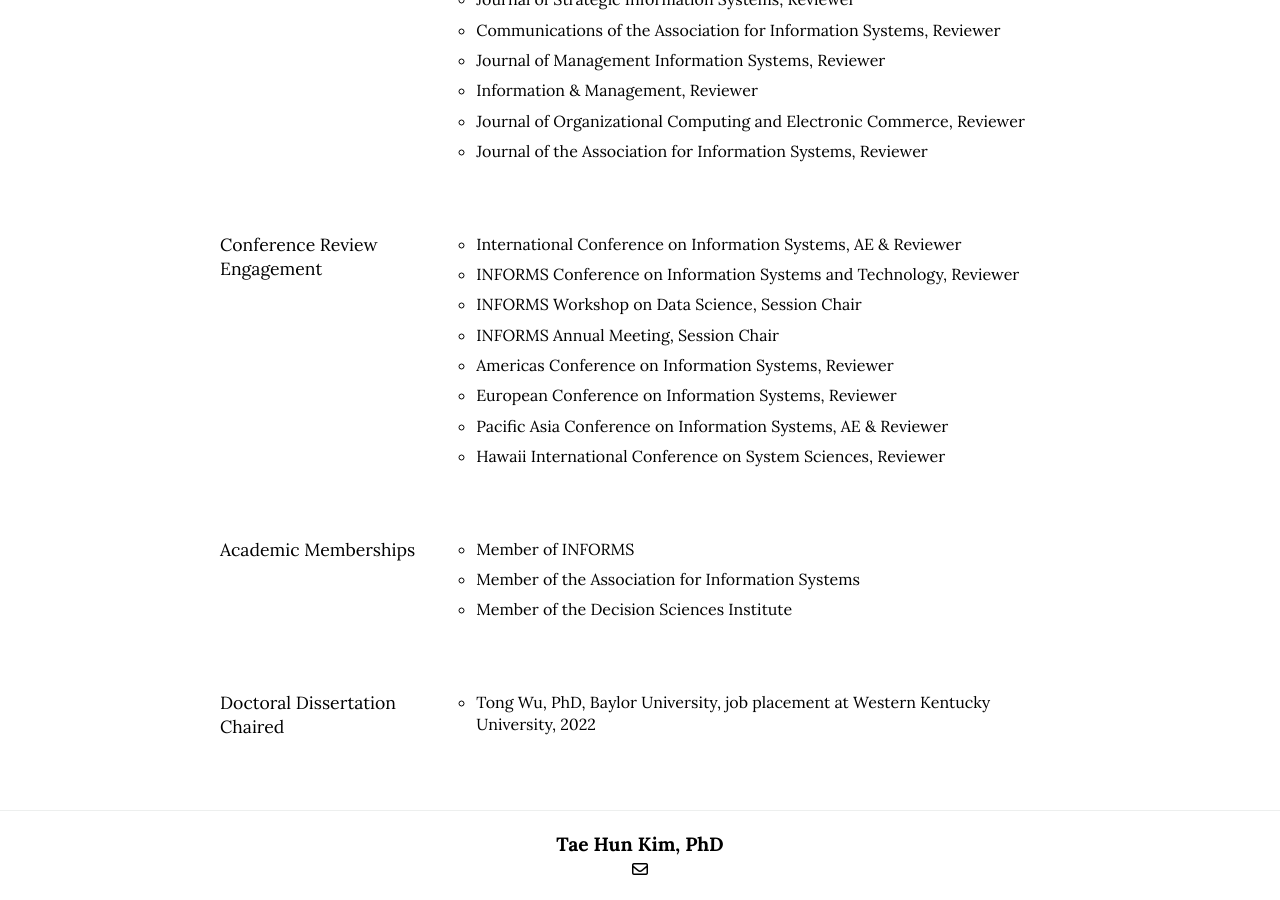
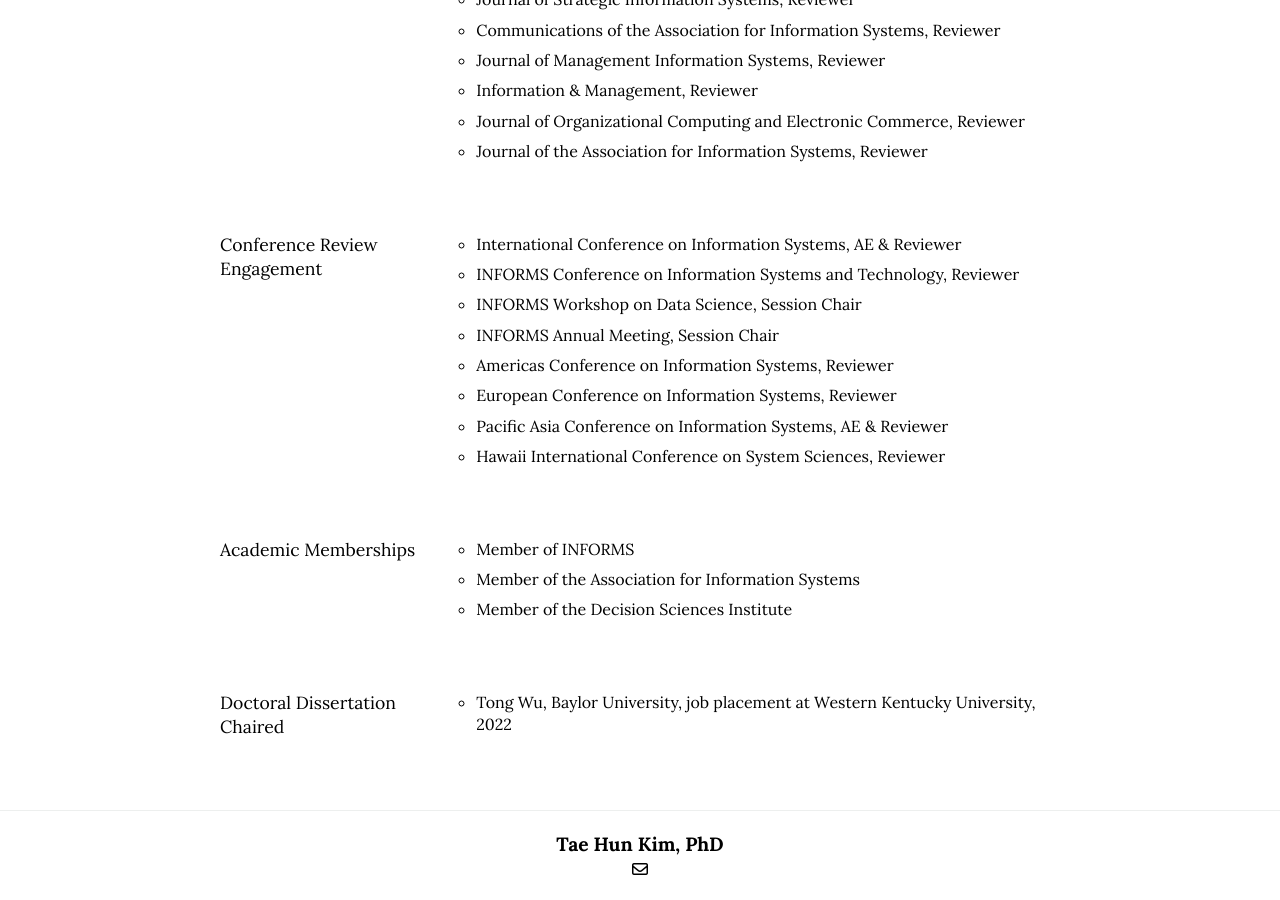
Before and after one commit to istaehun/taehun, a Jekyll site: the page built from engagement.html, in a window 1280 px wide and 900 px high, scrolled down 2577 px. Built offline with Jekyll 4.4.1, drawn with Linux system fonts in a browser that asks for light colours; nearby versions of some CDN libraries.

Commit message:
Update engagement.yml

```diff
--- a/_data/engagement.yml
+++ b/_data/engagement.yml
@@ -78,4 +78,4 @@
   -
     title: Doctoral Dissertation Chaired
     list:
-      - "Tong Wu, PhD, Baylor University, job placement at Western Kentucky University, 2022"
+      - "Tong Wu, Baylor University, job placement at Western Kentucky University, 2022"
```
